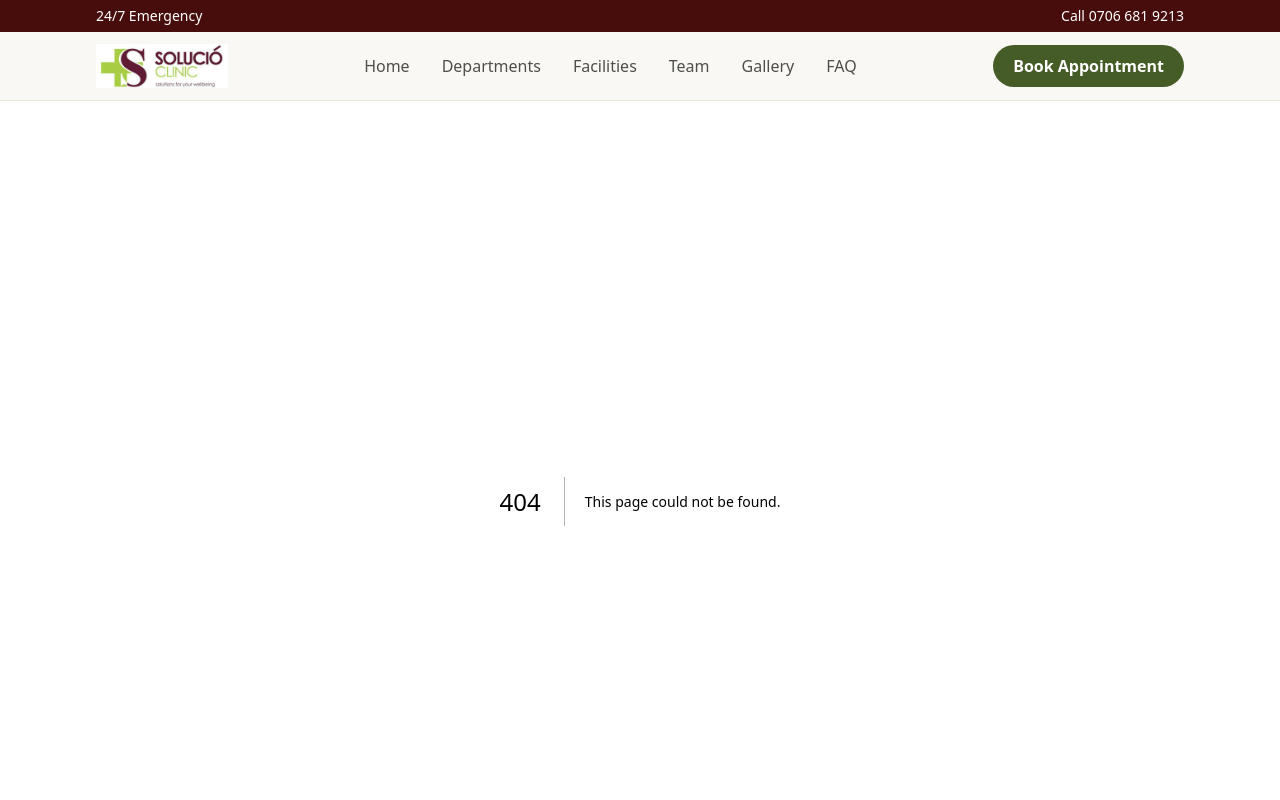
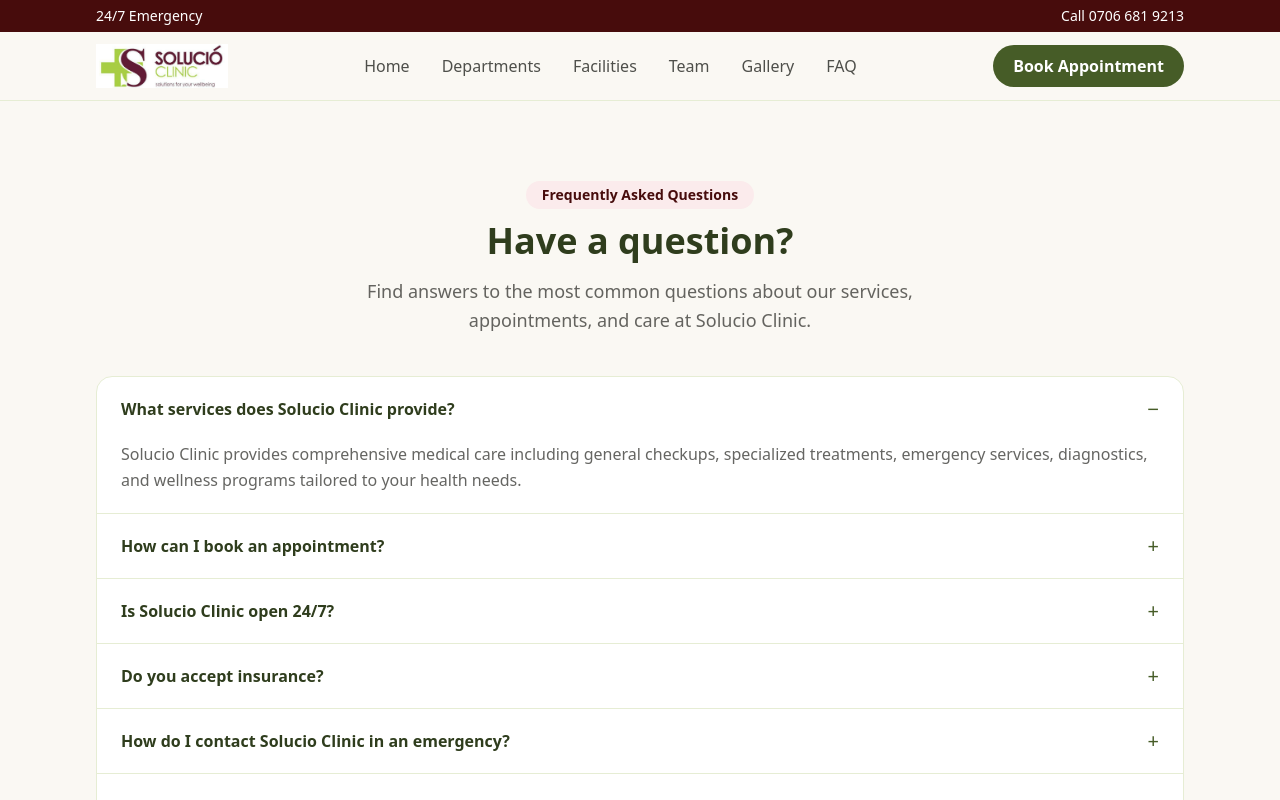
Before and after one commit to Joe-EtubiGreatattai/solucio-website, a Next.js app: page /faq in a window 1280 px wide. Before the commit this address had no page. Shown: the top 800 px of the page. Built offline with nearby package versions, Linux system fonts and the light colour scheme.

Commit message:
Add FAQ page with accordion

```diff
--- /dev/null
+++ b/app/faq/page.tsx
@@ -0,0 +1,30 @@
+import type { Metadata } from "next";
+import Container from "@/components/Container";
+import SectionHeading from "@/components/SectionHeading";
+import CtaBanner from "@/components/CtaBanner";
+import FaqAccordion from "@/components/FaqAccordion";
+import { faq } from "@/lib/data/faq";
+
+export const metadata: Metadata = {
+  title: "FAQ — Solucio Clinic",
+  description:
+    "Find answers to the most common questions about Solucio Clinic's services, appointments, and care.",
+};
+
+export default function FaqPage() {
+  return (
+    <>
+      <section className="py-16 lg:py-20">
+        <Container className="max-w-3xl">
+          <SectionHeading
+            eyebrow="Frequently Asked Questions"
+            title="Have a question?"
+            description="Find answers to the most common questions about our services, appointments, and care at Solucio Clinic."
+          />
+          <FaqAccordion items={faq} />
+        </Container>
+      </section>
+      <CtaBanner />
+    </>
+  );
+}
--- /dev/null
+++ b/components/FaqAccordion.tsx
@@ -0,0 +1,34 @@
+"use client";
+
+import { useState } from "react";
+import type { FaqItem } from "@/lib/data/faq";
+
+export default function FaqAccordion({ items }: { items: FaqItem[] }) {
+  const [openIndex, setOpenIndex] = useState<number | null>(0);
+
+  return (
+    <div className="divide-y divide-primary-100 rounded-2xl border border-primary-100 bg-white">
+      {items.map((item, index) => {
+        const isOpen = openIndex === index;
+        return (
+          <div key={item.question}>
+            <button
+              type="button"
+              className="flex w-full items-center justify-between gap-4 px-6 py-5 text-left"
+              aria-expanded={isOpen}
+              onClick={() => setOpenIndex(isOpen ? null : index)}
+            >
+              <span className="font-semibold text-primary-900">{item.question}</span>
+              <span className="text-primary-700 text-xl leading-none">
+                {isOpen ? "−" : "+"}
+              </span>
+            </button>
+            {isOpen ? (
+              <p className="px-6 pb-5 text-warm-900/70 leading-relaxed">{item.answer}</p>
+            ) : null}
+          </div>
+        );
+      })}
+    </div>
+  );
+}
```
